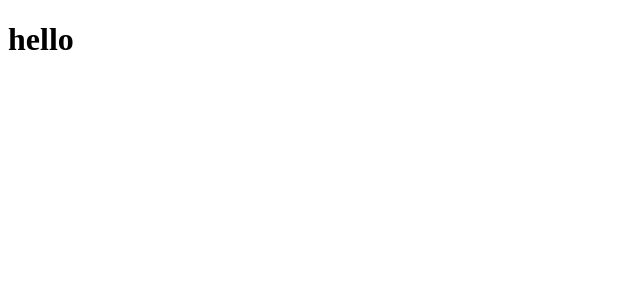
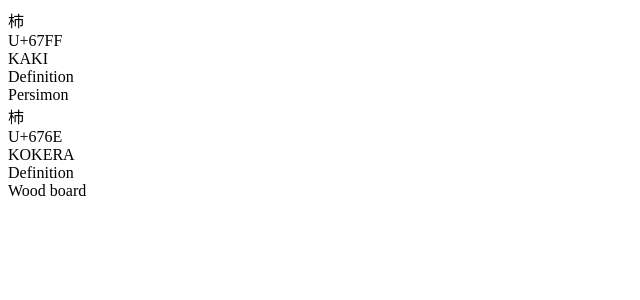
Before and after one commit to mzp/moji, a React app: page / in a window 1280 px wide. Shown: the top 300 px of the page, without its empty margins (0-640 px from the left). Built offline with nearby package versions, Linux system fonts and the light colour scheme.

Commit message:
:sparkles: add Glyph component

```diff
--- a/src/components/App.jsx
+++ b/src/components/App.jsx
@@ -1,7 +1,13 @@
 import React from 'react';
+import Glyph from './Glyph';
 
 export default class extends React.Component {
   render() {
-    return <h1>hello</h1>
+    return (
+      <div>
+        <Glyph char="柿" codepoint="U+67FF" name="KAKI" mean="Persimon" />
+        <Glyph char="杮" codepoint="U+676E" name="KOKERA" mean="Wood board" />
+      </div>
+    );
   }
 }
--- /dev/null
+++ b/src/components/Glyph.jsx
@@ -0,0 +1,17 @@
+import React from 'react';
+
+export default class extends React.PureComponent {
+  render() {
+    return (
+      <div>
+        <div className="glyph_char">{this.props.char}</div>
+        <div className="glyph_info info" >
+          <div className="info_codepoint">{this.props.codepoint}</div>
+          <div className="info_name">{this.props.name}</div>
+          <div className="info_label">Definition</div>
+          <div className="info_mean">{this.props.mean}</div>
+        </div>
+      </div>
+    );
+  }
+}
```
